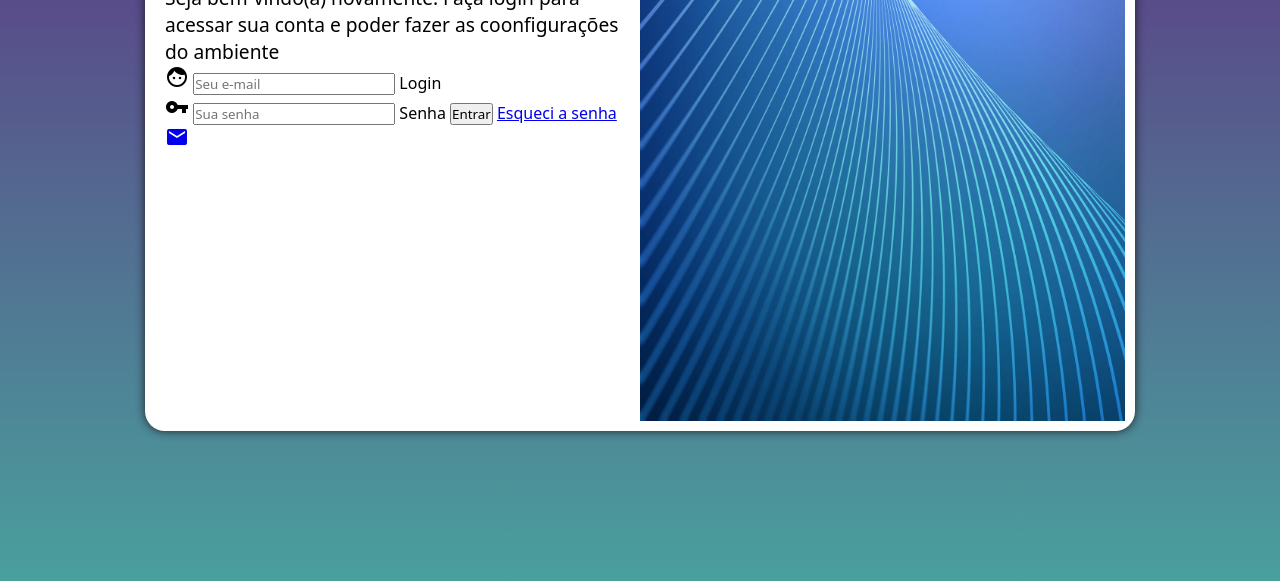
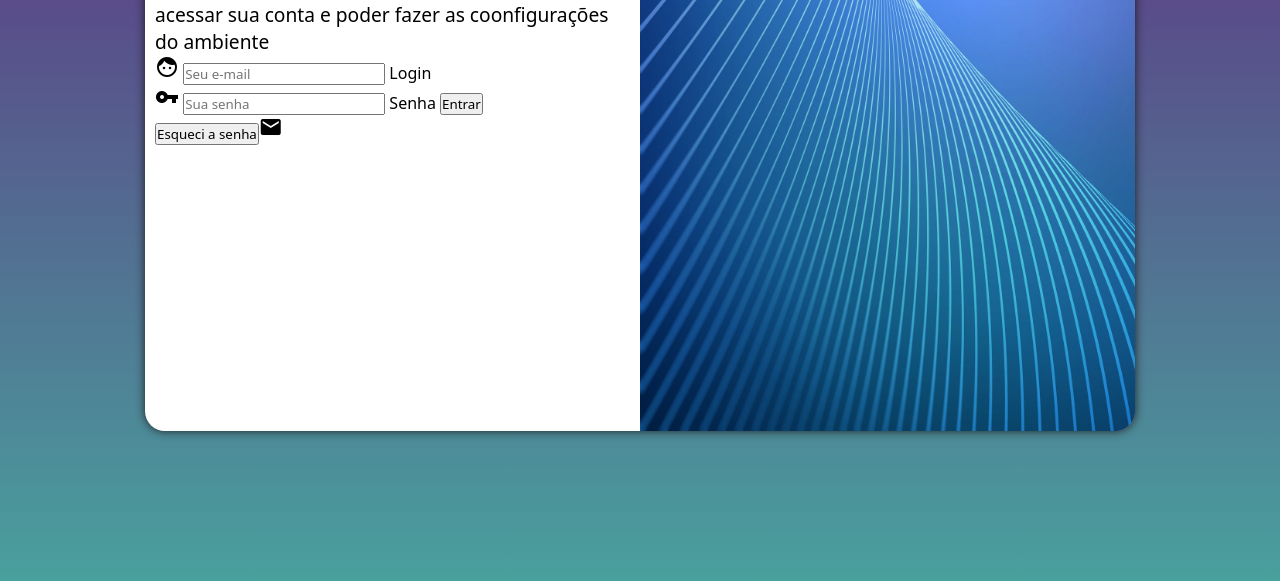
Before and after one commit to GuilhermeGomesszz/projeto-login, a plain HTML site: page index.html in a window 1280 px wide. Shown: the part 219-800 px from the top of the page. Drawn offline with Linux system fonts and the light colour scheme.

Commit message:
atualizei o  cadastro

```diff
--- a/estilos/mediaquery.css
+++ b/estilos/mediaquery.css
@@ -25,7 +25,7 @@
     }
     section#login {
         width: 990px;
-        padding: 10px;
+
     }
     section#login > div#imagem {
         float: right;
@@ -41,3 +41,6 @@
         font-size: 1.2em;
     }
 }
+div#formulario > h1 > p {
+    padding: 10px;
+}
--- a/estilos/style.css
+++ b/estilos/style.css
@@ -32,6 +32,7 @@ section#login {
     box-shadow: 0px 0px 10px rgba(22, 16, 16, 0.863);
     transition: width 1s, height 1s;
     -o-transition-timing-function: ease;
+
 }
 
 section#login > div#imagem {
@@ -54,3 +55,6 @@ div#formulario > h1 {
 div#formulario > p {
     font-size: 0.8em;
 }
+div.campo {
+    display: inline-block;
+}
--- a/index.html
+++ b/index.html
@@ -28,8 +28,8 @@
                         <i class="material-icons">vpn_key</i>
                         <input type="password" name="senha" id="isenha" required placeholder="Sua senha" autocomplete="current-password">
                         <label for="isenha">Senha</label>
-                        <input type="submit" value="Entrar">
-                        <a href="esqueci.html" target="_blank">Esqueci a senha <i class="material-icons">mail</i></a>
+                        <input type="submit" value="Entrar"> <br>
+                        <input type="reset" value="Esqueci a senha"><i class="material-icons">mail</i>
                     </div>
                 </form>
             </div>
```
